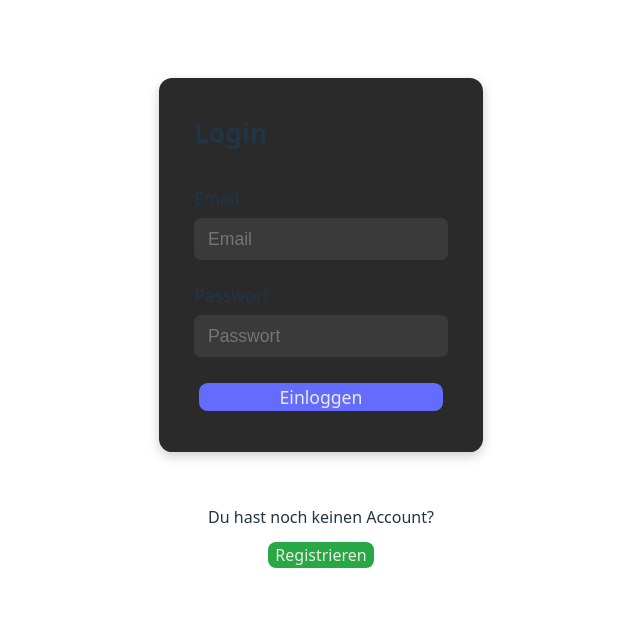
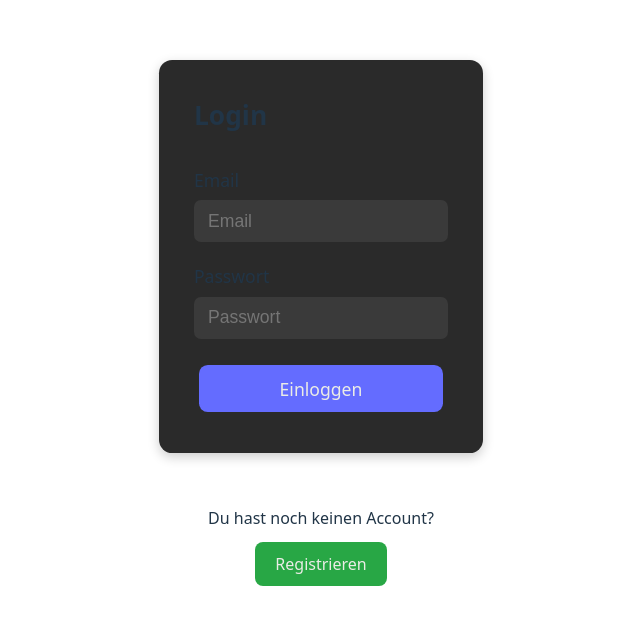
Before and after one commit to Pierro-e/HTWD-SE-shareshop_4B, a Vue app in the folder src/frontend/shareshop_4b/: page / in a window 1280 px wide. Shown: the part 101-726 px from the top of the page, without its empty margins (319-959 px from the left). Built offline with nearby package versions, Linux system fonts and the light colour scheme.

Commit message:
kleine Anpassung in style.css

```diff
--- a/src/frontend/shareshop_4b/src/style.css
+++ b/src/frontend/shareshop_4b/src/style.css
@@ -41,10 +41,8 @@ button {
   border: 1px solid transparent;
   /*Textfarbe*/
   color: rgb(235, 236, 230);
-  /*Hintergrundfarbe*/
-  background-color: #33750d;
   /*Wieviel Padding rund um Schrift -> beeinflusst Groesse des Buttons*/
-  padding: 0.6 em 1.2 em;
+  padding: 0.6em 1.2em;
   /*Runde Ecken*/
   border-radius: 0.5em;
   /*zenriert Text horizontal*/
```
